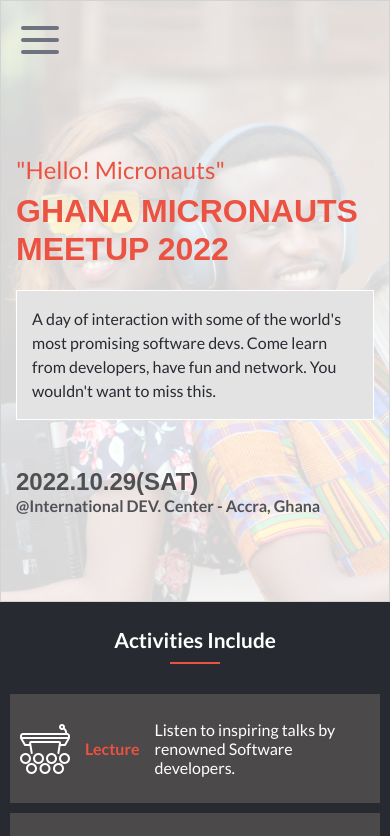
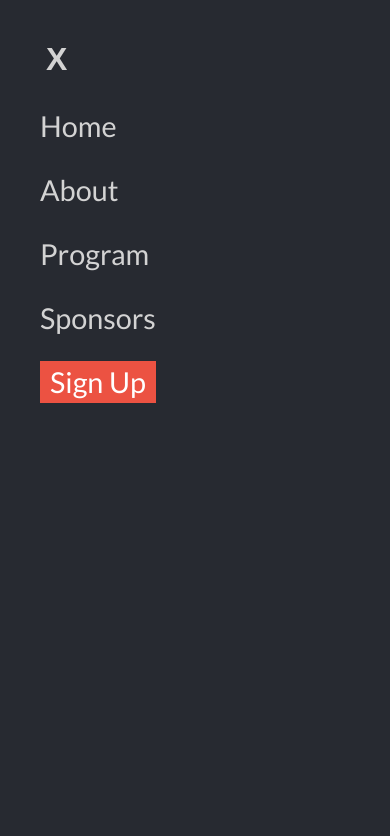
Before and after one commit to BenjaminSemah/AlumniMeetup, a website: page index.html in a window 390 px wide. Shown: the top 836 px of the page. Drawn offline with Linux system fonts and the light colour scheme; a web font is replaced by a local one.

Commit message:
Add style to mobile menu

```diff
--- a/index.html
+++ b/index.html
@@ -8,6 +8,21 @@
     <title>Ghana Micronauts Meetup</title>
   </head>
   <body>
+    <!-- //////////// MOBILE MENU START ///////////-->
+    <div class="mobile-menu">
+      <button id="mobile-menu-close">X</button>
+      <ul id="mobile-menu-list">
+        <li class="mobile-list-items"><a href="./index.html">Home</a></li>
+        <li class="mobile-list-items"><a href="./about.html">About</a></li>
+        <li class="mobile-list-items"><a href="#activities-link">Program</a></li>
+        <li class="mobile-list-items"><a href="#sponsors-link">Sponsors</a></li>
+        <li class="mobile-list-items"><a id="mm-sign-up" href="">Sign Up</a></li>
+      </ul>
+    </div>
+
+    <!-- //////////// MOBILE MENU END ///////////-->
+
+    <!-- //////////// DESKTOP NAVIGATION START ///////////-->
     <ul class="upperNav">
       <li class="upper-nav-list"><img src="./images/facebook-logo.png" alt="Twitter Logo"></li>
       <li class="upper-nav-list"><img src="./images/twitter-logo.png" alt="Twitter Logo"></li>
@@ -32,6 +47,7 @@
         </ul>
       </nav>
     </div>
+    <!-- //////////// DESKTOP NAVIGATION END ///////////-->
     <header>
       <nav class="navigation">
         <a href="#"
@@ -251,7 +267,7 @@
       </div>
     </section>
 
-    <section class="sponsors">
+    <section class="sponsors" id="sponsors-link">
       <div class="sponsors-heading">
         <h5 class="sponsors-title">Sponsors / Partners</h5>
         <div id="sponsors-underline"></div>
--- a/stylesheet.css
+++ b/stylesheet.css
@@ -399,6 +399,60 @@ footer p {
   display: none;
 }
 
+/* //////////////// MOBILE MENU /////////////// */
+
+.mobile-menu {
+  display: block;
+  background-color: #272a31;
+  position: fixed;
+  z-index: 999;
+  height: 100vh;
+  width: 100%;
+}
+
+#mobile-menu-close {
+  color: #d3d3d3;
+  background: none;
+  border: none;
+  font-weight: 600;
+  font-size: 2em;
+  margin-top: 40px;
+  margin-left: 40px;
+}
+
+#mobile.menu-list {
+  margin: 0;
+}
+
+.mobile-list-items {
+  list-style: none;
+  padding: 0;
+  margin: 30px 0;
+}
+
+.mobile-list-items a {
+  text-decoration: none;
+  font-size: 1.8em;
+  color: #d3d3d3;
+}
+
+.mobile-list-items a:hover {
+  color: #ec5242;
+}
+
+#mm-sign-up {
+  background-color:  #ec5242;
+  padding: 4px 10px;
+  color: white;
+}
+
+#mm-sign-up:hover {
+  color: #ec5242;
+  background-color: white;
+  border: none;
+}
+
+
 /* /////////////// DESKTOP VERSION /////////////// */
 
 @media only screen and (min-width: 768px) {
@@ -559,6 +613,7 @@ footer p {
   .speakers-list {
     display: flex;
     flex-direction: row;
+    justify-content: center;
     flex-wrap: wrap;
     width: 90%;
     margin-left: auto;
```
